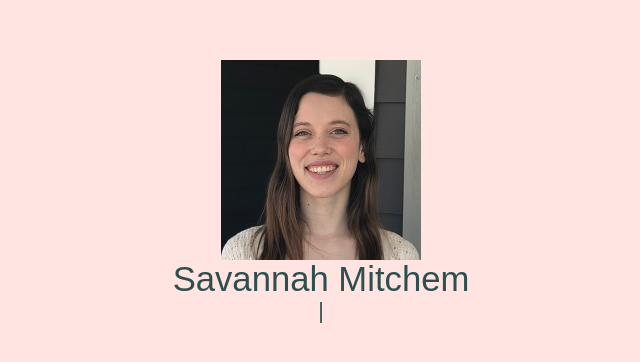
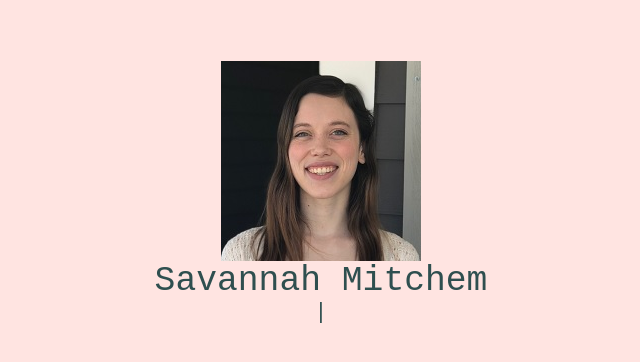
Before and after one commit to S4v4nn4h/S4v4nn4h.github.io, a plain HTML site: page index.html in a window 1280 px wide. Shown: the part 208-570 px from the top of the page, without its empty margins (319-959 px from the left). Drawn offline with Linux system fonts and the light colour scheme.

Commit message:
changed font family to courier new

```diff
--- a/src/style.css
+++ b/src/style.css
@@ -1,5 +1,5 @@
 * {
-    font-family: sans-serif;
+    font-family: "Courier New", Courier, monospace;
 }
 
 body {
```
